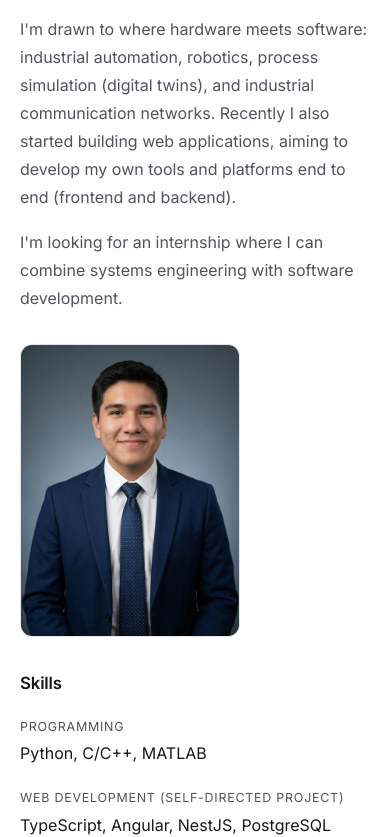
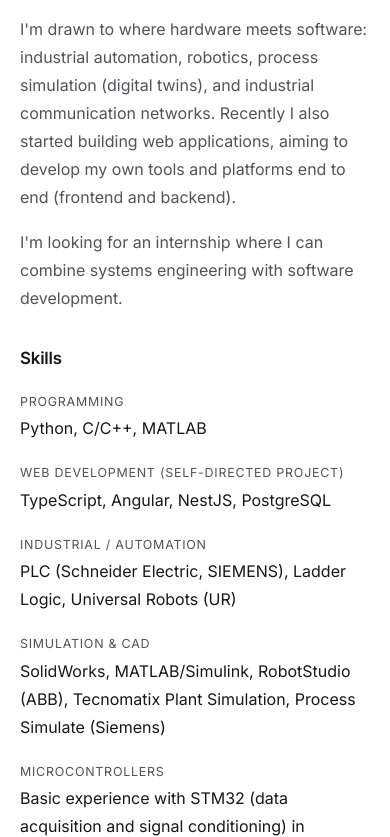
Before and after one commit to jaretjrd-source/portafolio, a plain HTML site: page index.html in a window 390 px wide. Shown: the part 759-1596 px from the top of the page. Drawn offline with Linux system fonts and the light colour scheme.

Commit message:
Quitar la foto del sitio y actualizar el CV descargable
Co-Authored-By: Claude Opus 5.5 <noreply@anthropic.com>

```diff
--- a/css/styles.css
+++ b/css/styles.css
@@ -329,14 +329,7 @@ section:last-child {
   }
 }
 
-/* ---------- 8. Sobre mí: texto + foto ---------- */
-
-.about-grid {
-  display: grid;
-  grid-template-columns: 1fr 200px;
-  gap: 2rem;
-  align-items: start;
-}
+/* ---------- 8. Sobre mí ---------- */
 
 .about-text > p:last-child {
   margin-bottom: 0;
@@ -344,22 +337,6 @@ section:last-child {
 
 #sobre-mi > h3 {
   margin-top: 2.25rem;
-}
-
-.portrait {
-  width: 100%;
-  height: auto;
-  border-radius: 12px;
-  border: 1px solid var(--border);
-}
-
-@media (max-width: 640px) {
-  .about-grid {
-    grid-template-columns: 1fr;
-  }
-  .portrait {
-    max-width: 220px;
-  }
 }
 
 /* ---------- 8b. Habilidades (lista de definición) ---------- */
--- a/index.html
+++ b/index.html
@@ -76,8 +76,7 @@
     <section id="sobre-mi">
       <h2><span lang="es">Sobre mí</span><span lang="en">About me</span></h2>
 
-      <div class="about-grid">
-        <div class="about-text">
+      <div class="about-text">
           <p lang="es">
             Soy Jaret Rubio Delgado, estudiante de Ingeniería en Mecatrónica en el
             Tecnológico de Monterrey (campus Monterrey). Durante el ciclo 2026–2027
@@ -116,9 +115,6 @@
             I'm looking for an internship where I can combine systems engineering
             with software development.
           </p>
-        </div>
-
-        <img loading="lazy" class="portrait" src="assets/img/foto.jpg" alt="Jaret Rubio Delgado" width="560" height="747">
       </div>
 
       <h3><span lang="es">Habilidades</span><span lang="en">Skills</span></h3>
```
Also changed, not shown: assets/img/foto.jpg (deleted), 2 other files.
